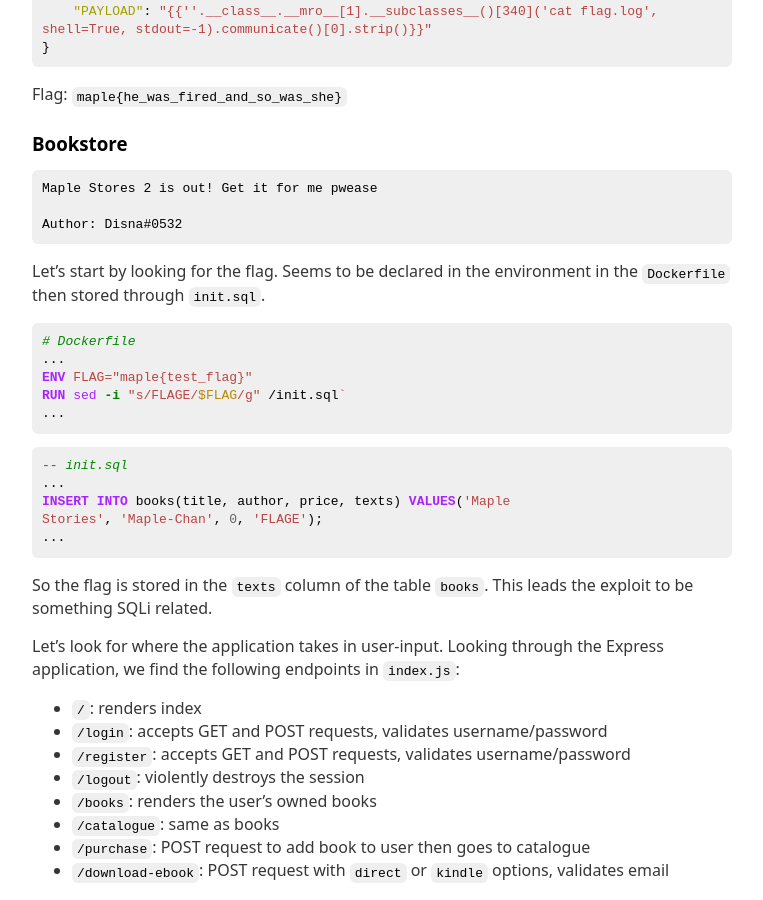
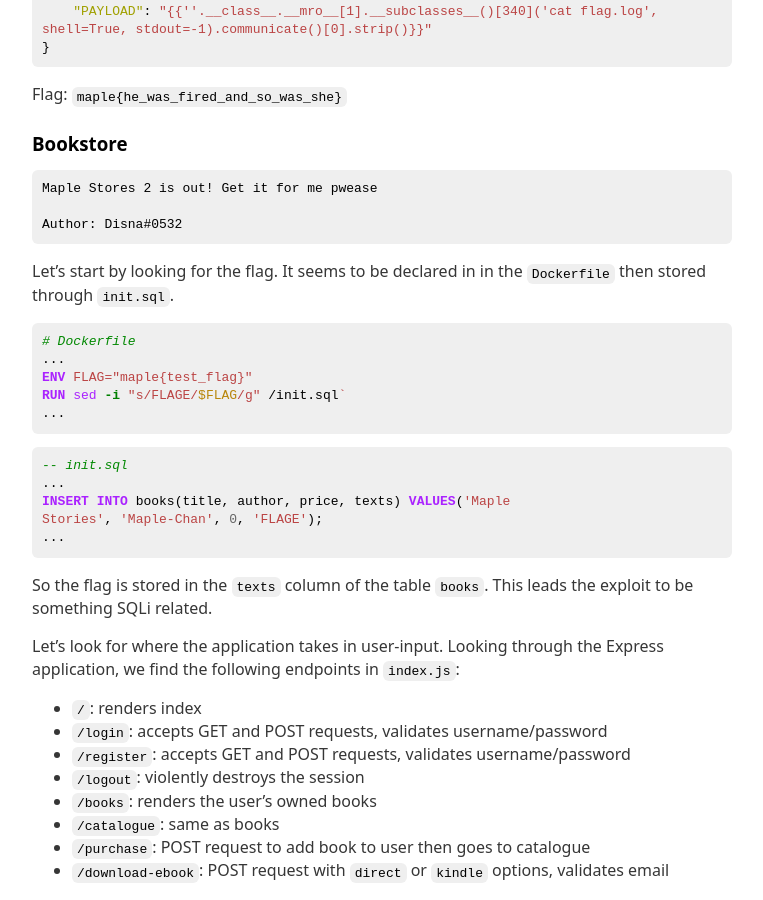
Before and after one commit to andrebhu/andrebhu.github.io, a Jekyll site: the page built from _posts/2022-08-30-maplectf-2022.md, in a window 1280 px wide and 900 px high, scrolled down 5303 px. Shown: the whole window, without its empty margins (258-1021 px from the left). Built offline with Jekyll 4.4.1, drawn with Linux system fonts in a browser that asks for light colours.

Commit message:
Minor edits

````diff
--- a/_posts/2022-08-30-maplectf-2022.md
+++ b/_posts/2022-08-30-maplectf-2022.md
@@ -262,7 +262,7 @@ Maple Stores 2 is out! Get it for me pwease
 Author: Disna#0532
 ```
 
-Let's start by looking for the flag. Seems to be declared in the environment in the `Dockerfile` then stored through `init.sql`.
+Let's start by looking for the flag. It seems to be declared in in the `Dockerfile` then stored through `init.sql`.
 
 ```Dockerfile
 # Dockerfile
````
